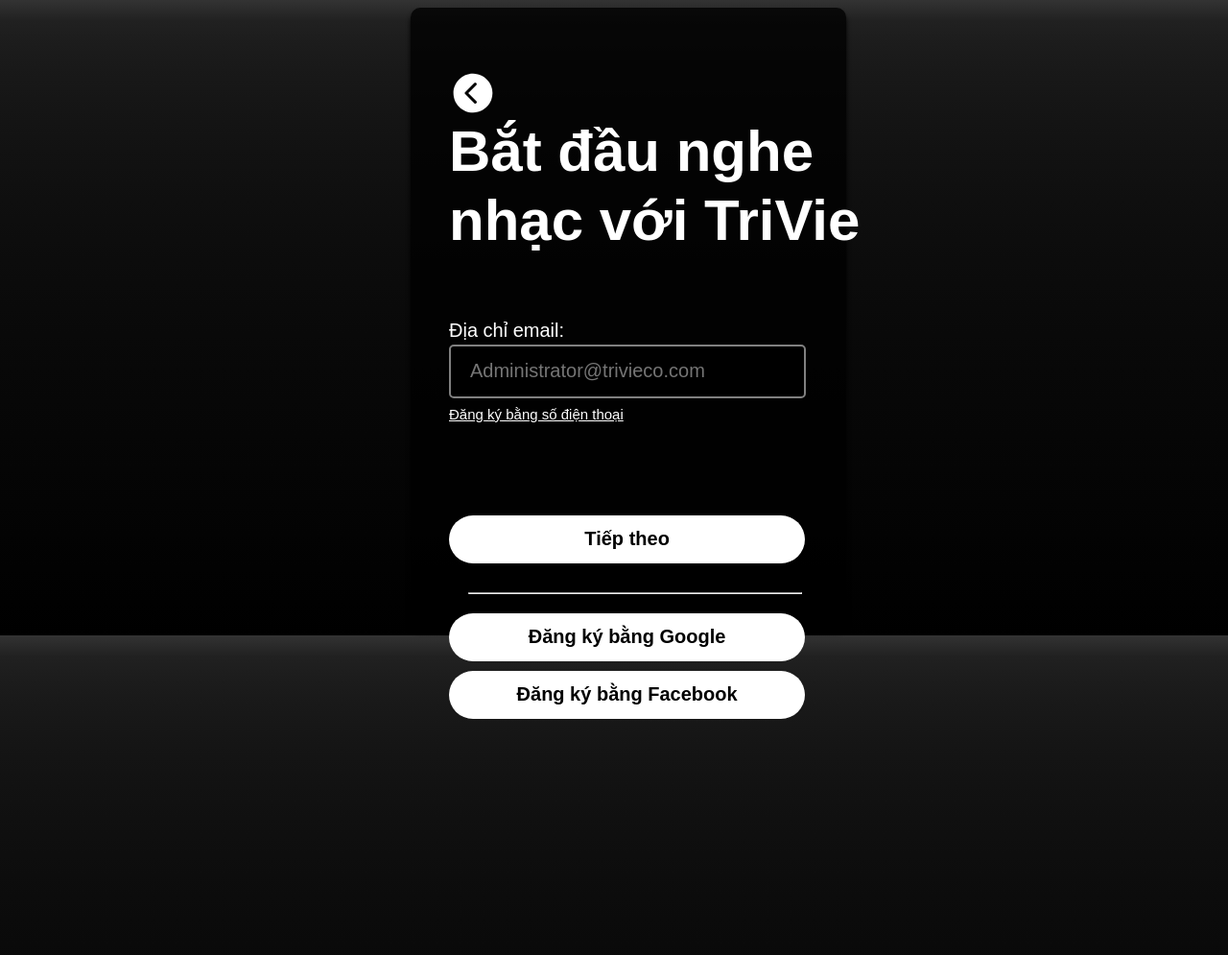
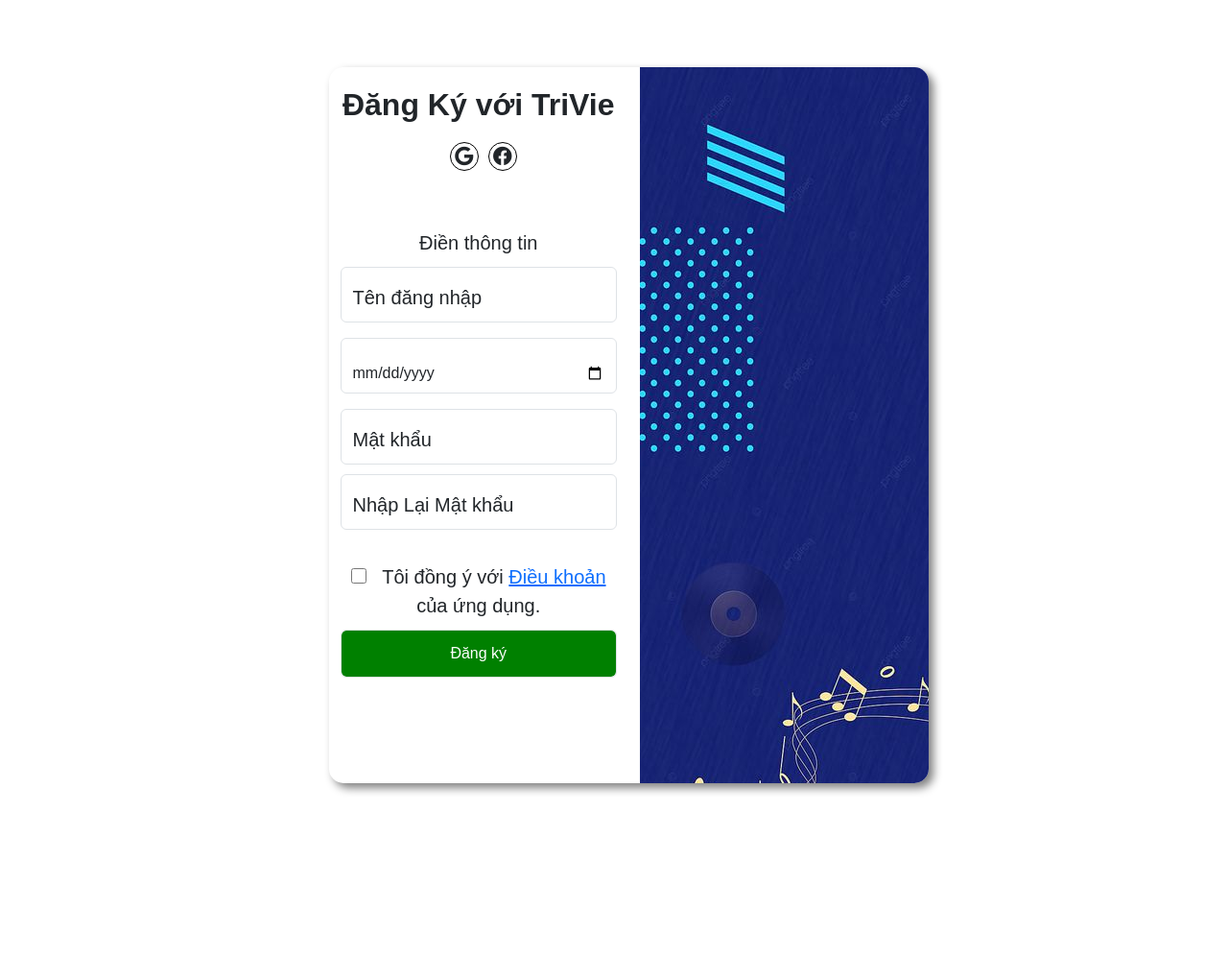
Before and after one commit to Cannie511/Web_Nghe_Nhac, a PHP site: page /Register.html in a window 1280 px wide. Shown: the whole page at 96% size. Run offline with PHP 8.4, Linux system fonts and the light colour scheme; some libraries are stand-ins or nearby versions.

Commit message:
sync regis

```diff
--- a/Register.css
+++ b/Register.css
@@ -1,5 +1,4 @@
 body {
-  background: var(--bg-img);
   background-size: cover;
   display: flex;
   justify-content: center;
@@ -9,94 +8,54 @@ body {
   font-size: 20px;
   padding-left: 30px;
 }
-#title {
-  font-size: 50px;
+.main{
+  width: 50%;
+  height: 75vh;
+  margin-top: 70px ;
+  overflow: hidden;
+  box-shadow: 5px 5px 10px 0px gray;
+  border-radius: 15px;
 }
-
-#title>strong {
-  font-size: 60px;
-  line-height: 1.2;
-  display: inline-block;
-  width: 500px;
+.info{
+  height: 100vh;
 }
-
-#title>ion-icon {
-  cursor: pointer;
-  transition: all 0.2s ease-in-out;
+.input{
+  margin-top: 10px;
 }
-
-#title>ion-icon:hover {
-  color: gray;
+.icon-btn{
+  width: 100%;
+  display: flex;
+  margin-top: 20px;
+  justify-content: center;
 }
-
-input {
-  border-radius: 5px;
-  width: 27vw;
-  height: 5vh;
-  background-color: #000;
-  border: 2px solid gray;
-  color: #fff;
-  padding-left: 20px;
-  font-size: 20px;
-
+.confirm{
+  background-color: green;
+  color: white;
+  height: 50px;
 }
-hr {
+.banner>img{
   position: relative;
-  margin-left: 20px;
-  top: -10px;
-  width: 90%;
+  margin: 0;
+  padding: 0;
+  top: -20px;
+}
+form{
+  margin-top: 20px;
+}
+input{
+  margin-top: 10px;
+}
+.icon{
+  width: 30px;
+  height: 30px;
+  border-radius: 50%;
+  border: 1px solid black;
+  display: flex;
+  margin-left: 10px;
+  justify-content: center;
+  align-items: center;
   float: left;
 }
-a {
-  color: #fff;
-  font-size: 15px;
-}
-span{
-  position: relative;
-  left: -278px;
-}
-.or {
-  width: 100%;
-  display: flex;
-  justify-content: center;
-  align-items: center;
-}
-
-input[type="submit"] {
-  width: 29vw;
-  height: 50px;
-  text-align: center;
-  padding: 0;
-  border-radius: 40px;
-  border: 0;
-  font-weight: bolder;
-  background-color: white;
-  color: #000;
-  cursor: pointer;
-  transition: all 0.2s ease-in-out;
-}
-
-input[type="submit"]:last-child {
-  margin-top: 10px;
-}
-
-input[type="submit"]:hover {
-  background-color: green;
-  color: white;
-}
-
-#form-login {
-  width: 30vw;
-  height: 45vw;
-  background: rgba(0, 0, 0, 0.8);
-  color: white;
-  padding: 30px 30px 40px;
-  box-shadow: rgba(255, 255, 255, 0.8);
-  border-radius: 10px;
-  box-shadow: 0 5px 5px 0 black;
-  padding-left: 40px;
-}
-
 :root {
   --bg-img: linear-gradient(to bottom, #333, 10%, #000) ;
 }
--- a/Register.html
+++ b/Register.html
@@ -5,27 +5,61 @@
   <meta charset="UTF-8" />
   <meta name="viewport" content="width=device-width, initial-scale=1.0" />
   <title>Chỉnh sửa profile - TriVie</title>
+  <link href="https://cdn.jsdelivr.net/npm/bootstrap@5.3.2/dist/css/bootstrap.min.css" rel="stylesheet">
+  <link rel="stylesheet" href="https://cdnjs.cloudflare.com/ajax/libs/font-awesome/5.15.4/css/all.min.css" />
+
+
   <link rel="stylesheet" href="Register.css" />
 </head>
 
 <body>
-  <form action="" method="post" id="form-login">
-    <h1 id="title"><ion-icon name="chevron-back-circle" id="backBtn" onclick="back()"></ion-icon>&nbsp;&nbsp;&nbsp;<strong>Bắt đầu nghe
-        nhạc với TriVie</strong></h1>
-    <br>
-    Địa chỉ email: <br>
-    <input type="text" name="re-email" placeholder="Administrator@trivieco.com">
-    <a href="#">Đăng ký bằng số điện thoại</a><br></br><br></br>
-    <input type="submit" value="Tiếp theo"><br><br>
-    <div className="or">
+  <div class="container text-center main">
 
-      <hr>
+    <form action="" method="post">
+
+    <div class="row row-cols-2 ">
+
+      <div class="col info">
+        <h2><strong>Đăng Ký với TriVie</strong></h2>
+        <div class="icon-btn">
+          <div class="icon"><i class="fab fa-google"></i></div>
+          <div class="icon"><i class="fab fa-facebook"></i></div>
+        </div>
+        <br><br>
+        Điền thông tin
+
+        <div class="input"></div>
+          <div class="form-floating mb-3">
+            <input type="email" class="form-control" id="floatingInput" name="id_user" placeholder="name@example.com">
+            <label for="floatingInput">Tên đăng nhập</label>
+          </div>
+          <div class="form-floating mb-3">
+            <input type="Date" class="form-control" id="floatingInput" name="birth_user" placeholder="name@example.com">
+          </div>
+          <div class="form-floating">
+            <input type="password" class="form-control" id="floatingPassword" name="pass_user" placeholder="Password">
+            <label for="floatingPassword">Mật khẩu</label>
+          </div>
+          <div class="form-floating">
+            <input type="password" class="form-control" id="floatingPassword" name="retype_pass_user" placeholder="Password">
+            <label for="floatingPassword">Nhập Lại Mật khẩu</label>
+          </div>
+          <br>
+          <input type="checkbox" style="width: 16px; height: 16px;">&nbsp;&nbsp;  Tôi đồng ý với <a href="">Điều khoản</a> của ứng dụng.
+          <input type="submit" class="form-control confirm" value="Đăng ký">
+      </div>
+      <div class="col banner">
+        <img src="IMAGE/banner-log-vertical.jpg" alt="">
+      </div>
     </div>
-    <input type="submit" value="Đăng ký bằng Google"><a href="https://www.flaticon.com/free-icons/google"
-      title="google icons"></a><br>
-    <input type="submit" value="Đăng ký bằng Facebook">
   </form>
-  <script type="module" src="https://unpkg.com/ionicons@7.1.0/dist/ionicons/ionicons.esm.js"></script>
+  </div>
+
+</body>
+<script src="https://cdn.jsdelivr.net/npm/@fortawesome/fontawesome-free@6.4.2/css/fontawesome.min.css"></script>
+<script type="module" src="https://unpkg.com/ionicons@7.1.0/dist/ionicons/ionicons.esm.js"></script>
+<script src="https://cdnjs.cloudflare.com/ajax/libs/jquery/3.2.1/jquery.min.js"></script>
+<script src="https://cdn.jsdelivr.net/npm/bootstrap@5.0.0-beta1/dist/js/bootstrap.bundle.min.js"></script>
   <script src="index.js"></script>
   <script>
     var backBtn = document.getElementById('backBtn');
@@ -33,5 +67,4 @@
       window.history.back();
     }
   </script>
-</body>
 </html>
```
Also changed, not shown: Admin.css (+10 -12 lines), Admin.html (deleted, +0 -122 lines), Admin.php (added, +115 -0 lines), MusicProcess.php (+20 -0 lines), index.css (+14 -0 lines), index.php (+16 -6 lines), react copy.html (+30 -78 lines), IMAGE/banner-log-vertical.jpg (added), js.js (added).
